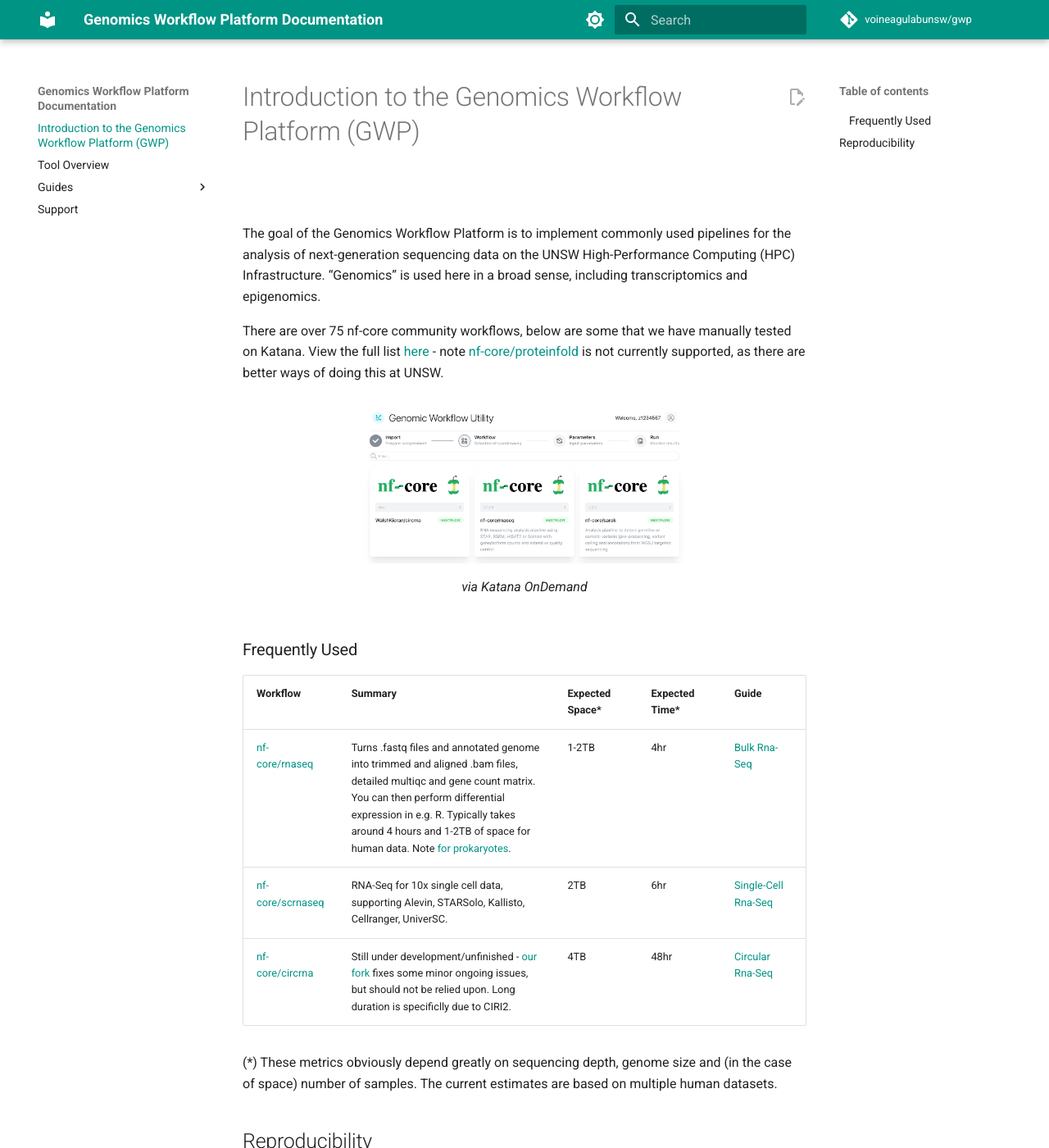
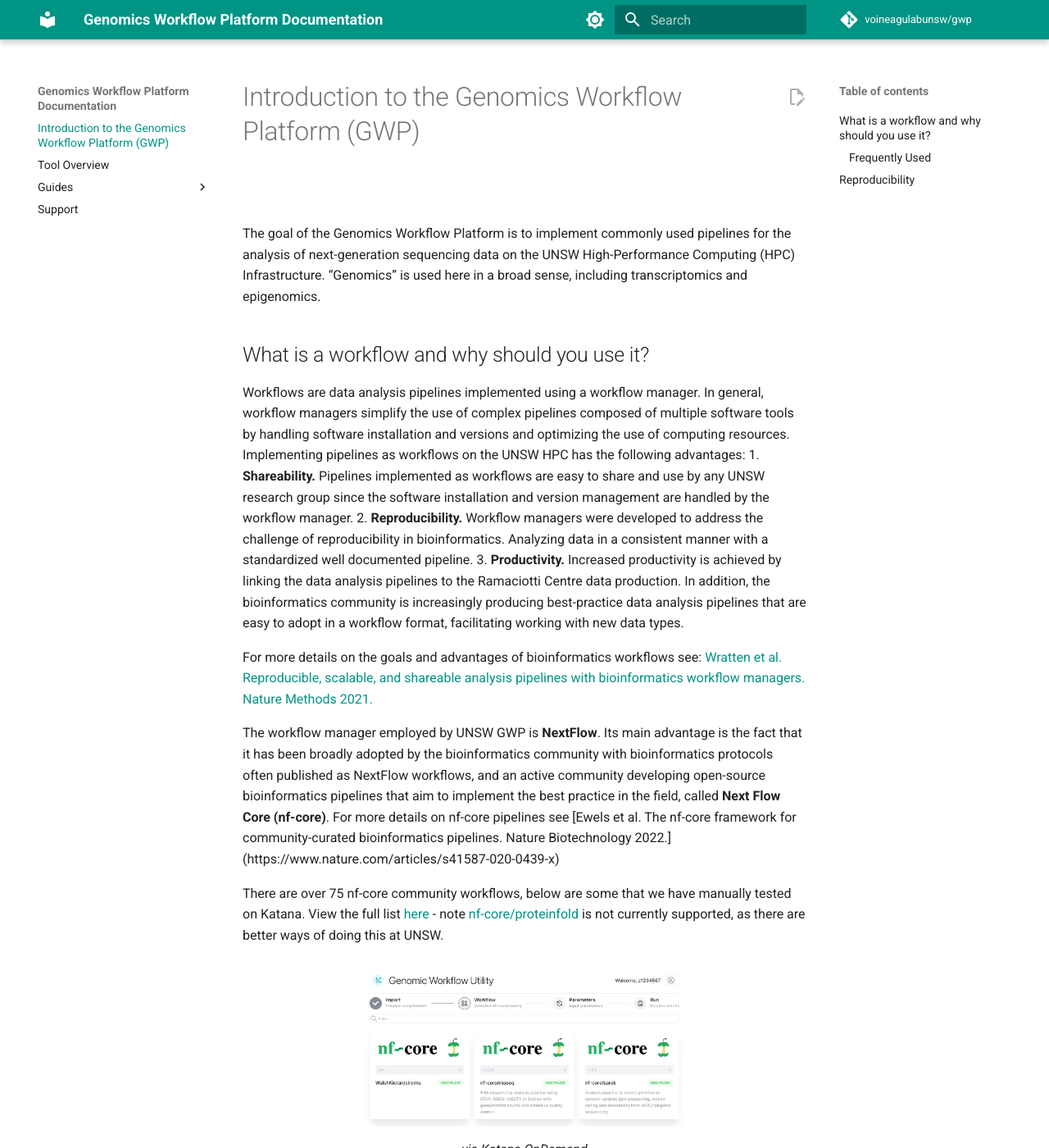
Before and after one commit to VoineaguLabUNSW/gwp, an MkDocs documentation site: the page built from docs/index.md, in a window 1280 px wide and 1400 px high. Shown: the whole window at 82% size. Built offline with MkDocs 1.6.1 and Material for MkDocs 9.7.7, drawn with Linux system fonts in a browser that asks for light colours; comment, search, counter and statistics services are not loaded.

Commit message:
Update index.md

```diff
--- a/docs/index.md
+++ b/docs/index.md
@@ -1,7 +1,19 @@
 Title: Introduction to the Genomics Workflow Platform (GWP)
 
 ##
-The goal of the Genomics Workflow Platform is to implement commonly used pipelines for the analysis of next-generation sequencing data on the UNSW High-Performance Computing (HPC) Infrastructure. “Genomics” is used here in a broad sense, including transcriptomics and epigenomics.
+The goal of the Genomics Workflow Platform is to implement commonly used pipelines for the analysis of next-generation sequencing data on the UNSW High-Performance Computing (HPC) Infrastructure.
+“Genomics” is used here in a broad sense, including transcriptomics and epigenomics.
+
+## What is a workflow and why should you use it?
+Workflows are data analysis pipelines implemented using a workflow manager. In general, workflow managers simplify the use of complex pipelines composed of multiple software tools by handling software installation and versions and optimizing the use of computing resources. Implementing pipelines as workflows on the UNSW HPC has the following advantages:
+1.	**Shareability.** Pipelines implemented as workflows are easy to share and use by any UNSW research group since the software installation and version management are handled by the workflow manager.
+2.	**Reproducibility.** Workflow managers were developed to address the challenge of reproducibility in bioinformatics. Analyzing data in a consistent manner with a standardized well documented pipeline.
+3.	**Productivity.** Increased productivity is achieved by linking the data analysis pipelines to the Ramaciotti Centre data production. In addition, the bioinformatics community is increasingly producing best-practice data analysis pipelines that are easy to adopt in a workflow format, facilitating working with new data types.
+
+For more details on the goals and advantages of bioinformatics workflows see: [Wratten et al. Reproducible, scalable, and shareable analysis pipelines with bioinformatics workflow managers. Nature Methods 2021.](https://www.nature.com/articles/s41592-021-01254-9)
+
+The workflow manager employed by UNSW GWP is **NextFlow**. Its main advantage is the fact that it has been broadly adopted by the bioinformatics community with bioinformatics protocols often published as NextFlow workflows, and an active community developing open-source bioinformatics pipelines that aim to implement the best practice in the field, called **Next Flow Core (nf-core)**.
+For more details on nf-core pipelines see [Ewels et al. The nf-core framework for community-curated bioinformatics pipelines. Nature Biotechnology 2022.] (https://www.nature.com/articles/s41587-020-0439-x)
 
 
 
```
